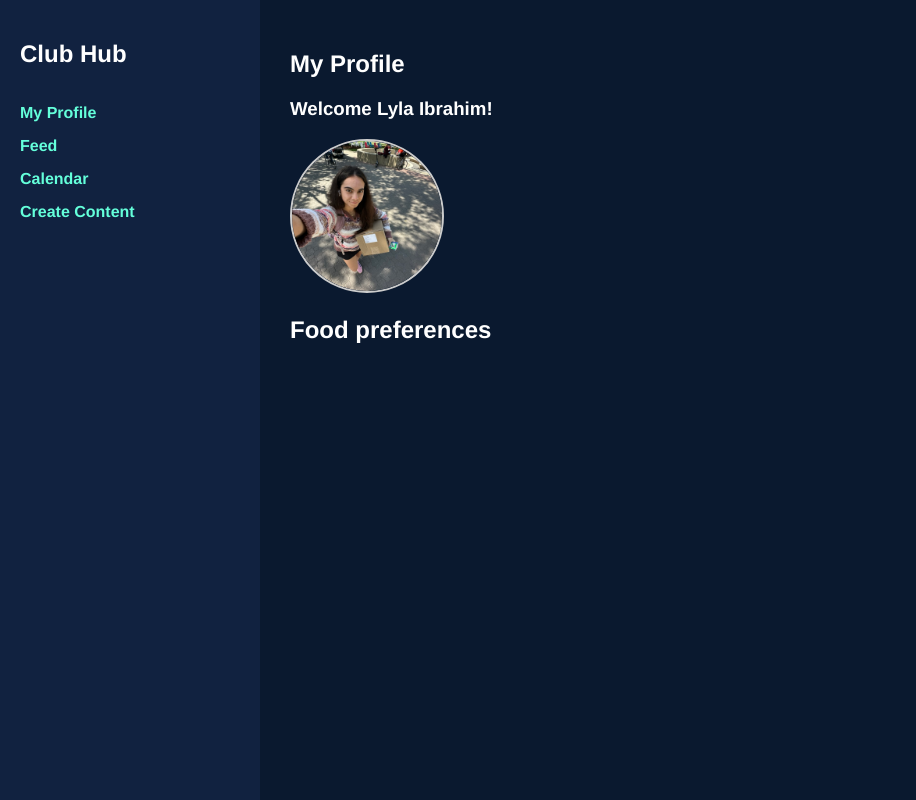
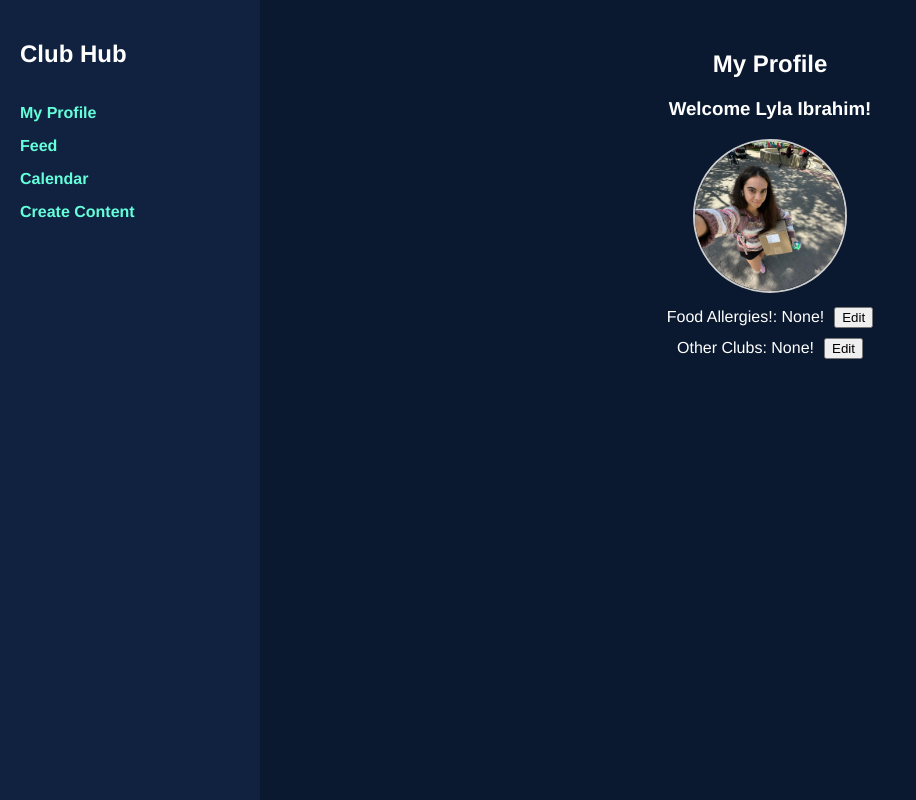
Before and after one commit to bree20005/ClubHub, a React (Create React App) app: page /profile in a window 1280 px wide. Shown: the whole page, without its empty margins (0-916 px from the left). Built offline with nearby package versions, Linux system fonts and the light colour scheme.

Commit message:
added in profile page and information

```diff
--- a/src/components/Profile.js
+++ b/src/components/Profile.js
@@ -1,7 +1,37 @@
+import React, { useState } from 'react';
+
 function ProfileHeader() {
+  const [food, setFood] = useState('None!');
+  const [isEditing, setIsEditing] = useState(false);
+  const [inputValue, setInputValue] = useState(food);
+
+  const [hobbies, setHobbies] = useState('None!');
+  const [isEditingHobbies, setIsEditingHobbies] = useState(false);
+  const [inputValueHobbies, setInputValueHobbies] = useState(food);
+
+  const handleEditClick = () => {
+    setInputValue(food);
+    setIsEditing(true);
+  };
+
+  const handleSaveClick = () => {
+    setFood(inputValue);
+    setIsEditing(false);
+  };
+
+  const handleEditClickHobbies = () => {
+    setInputValue(food);
+    setIsEditing(true);
+  };
+
+  const handleSaveClickHobbies = () => {
+    setFood(inputValue);
+    setIsEditing(false);
+  };
+
   return (
     <div>
-      <div>
+      <div style={{ textAlign: 'center' }}>
         <h2>My Profile</h2>
         <h3>Welcome Lyla Ibrahim!</h3>
         <img
@@ -11,10 +41,57 @@ function ProfileHeader() {
         />
       </div>
 
-      <div>
-        <h2>Food preferences</h2>
+      <div style={{ textAlign: 'center', marginTop: '10px', color: 'white' }}>
+        <label>Food Allergies!: </label>
+        {isEditing ? (
+          <>
+            <input
+              value={inputValue}
+              onChange={(e) => setInputValue(e.target.value)}
+              style={{ padding: '5px' }}
+            />
+            <button onClick={handleSaveClick} style={{ marginLeft: '10px' }}>
+              Save
+            </button>
+          </>
+        ) : (
+          <>
+            <span>{food}</span>
+            <button onClick={handleEditClick} style={{ marginLeft: '10px' }}>
+              Edit
+            </button>
+          </>
+        )}
       </div>
+
+      <div style={{ textAlign: 'center', marginTop: '10px', color: 'white' }}>
+        <label>Other Clubs: </label>
+        {isEditing ? (
+          <>
+            <input
+              value={inputValue}
+              onChange={(e) => setInputValueHobbies(e.target.value)}
+              style={{ padding: '5px' }}
+            />
+            <button onClick={handleSaveClickHobbies} style={{ marginLeft: '10px' }}>
+              Save
+            </button>
+          </>
+        ) : (
+          <>
+            <span>{food}</span>
+            <button onClick={handleEditClickHobbies} style={{ marginLeft: '10px' }}>
+              Edit
+            </button>
+          </>
+        )}
+      </div>
+
+
+
+
     </div>
   );
 }
+
 export default ProfileHeader;
```
